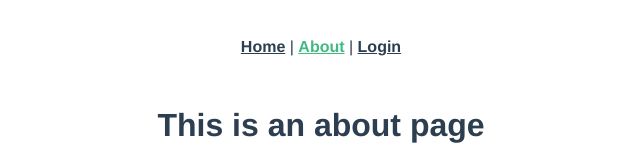
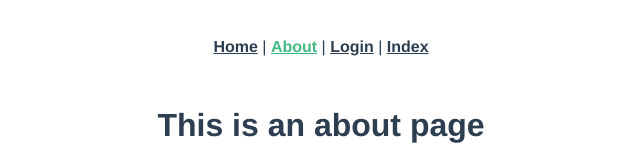
Before and after one commit to eliot-pitman/student-portal, a Vue app: page /about in a window 1280 px wide. Shown: the top 160 px of the page, without its empty margins (319-959 px from the left). Built offline with nearby package versions, Linux system fonts and the light colour scheme.

Commit message:
adds index route

```diff
--- a/src/App.vue
+++ b/src/App.vue
@@ -5,6 +5,8 @@
     <router-link to="/about">About</router-link>
     |
     <router-link to="/login">Login</router-link>
+    |
+    <router-link to="/Index">Index</router-link>
   </nav>
   <router-view />
 </template>
--- a/src/router/index.js
+++ b/src/router/index.js
@@ -1,6 +1,7 @@
 import { createRouter, createWebHistory } from "vue-router";
 import HomeView from "../views/HomeView.vue";
 import LogIn from "../views/LogIn.vue";
+import StudentsIndex from "../views/StudentsIndex.vue";
 
 const routes = [
   {
@@ -21,6 +22,11 @@ const routes = [
     name: "login",
     component: LogIn,
   },
+  {
+    path: "/index",
+    name: "index",
+    component: StudentsIndex,
+  },
 ];
 
 const router = createRouter({
```
